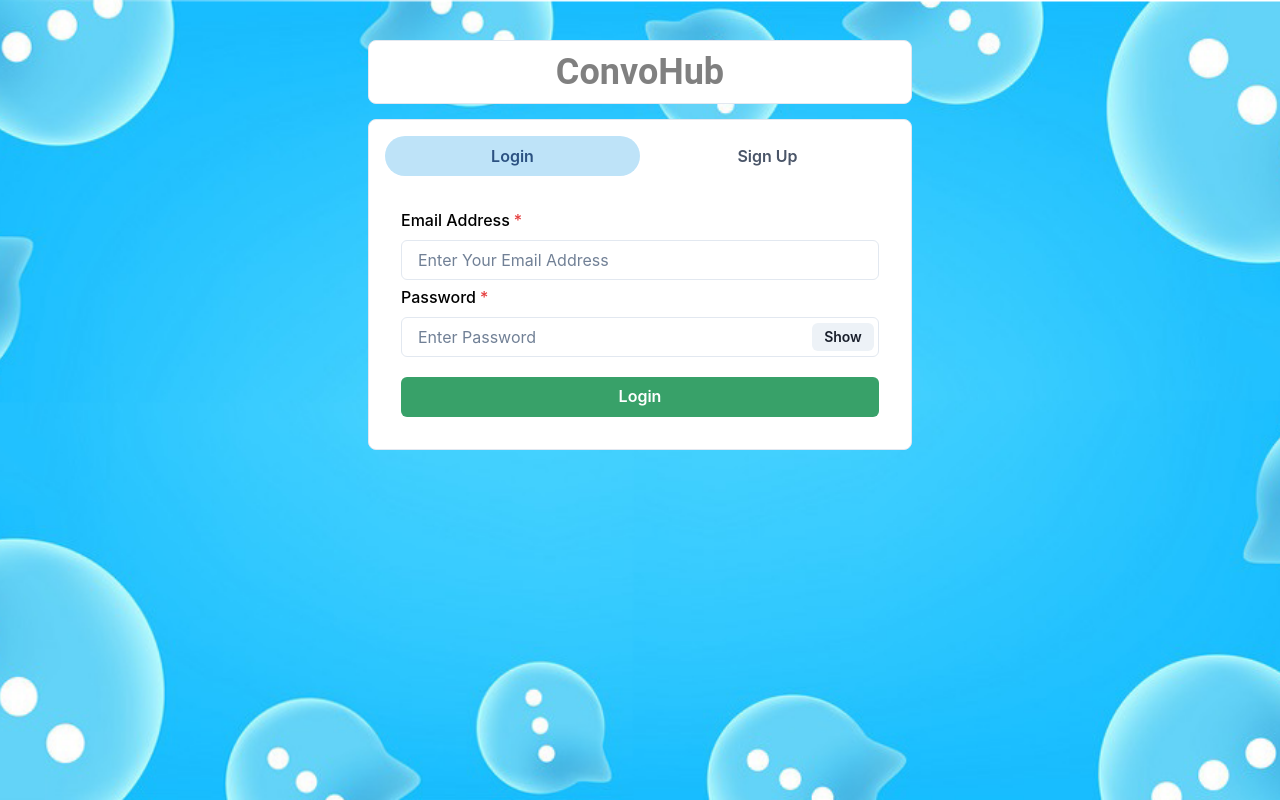
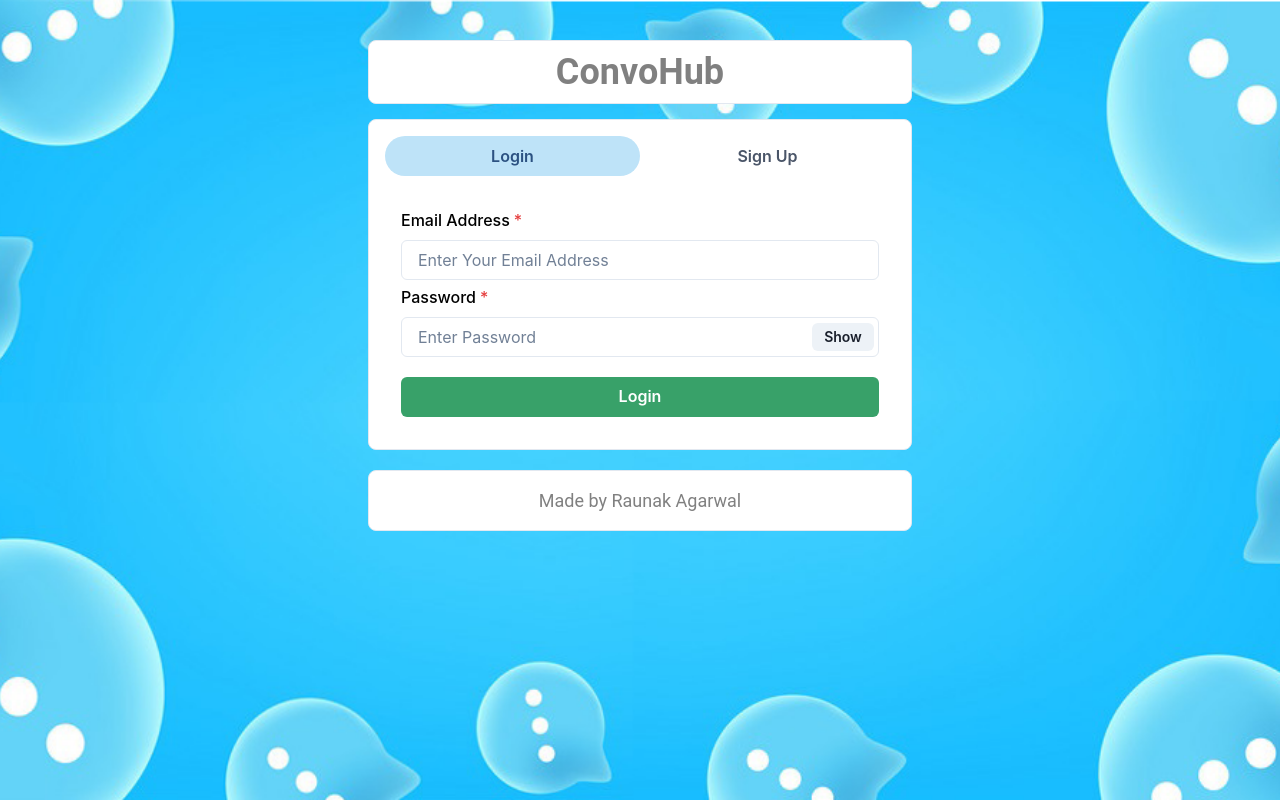
Before and after one commit to Raunakkkkk/Chatting-Website, a React (Create React App) app in the folder frontend/: page / in a window 1280 px wide. Built offline with nearby package versions, Linux system fonts and the light colour scheme.

Commit message:
Added footer

```diff
--- a/frontend/src/pages/Homepage.js
+++ b/frontend/src/pages/Homepage.js
@@ -69,6 +69,22 @@ const Homepage = () => {
           </TabPanels>
         </Tabs>
       </Box>
+      <Box
+      as="footer"
+      display="flex"
+      justifyContent="center"
+      alignItems="center"
+      p={4}
+      bg="white"
+      w="100%"
+      mt="20px"
+      borderRadius="lg"
+      borderWidth="1px"
+    >
+      <Text fontSize="large" fontFamily="Roboto" color="Grey">
+       Made by Raunak Agarwal
+      </Text>
+    </Box>
     </Container>
   );
 };
```
Also changed, not shown: 8 other files (tests, documents, lock files or other folders).
